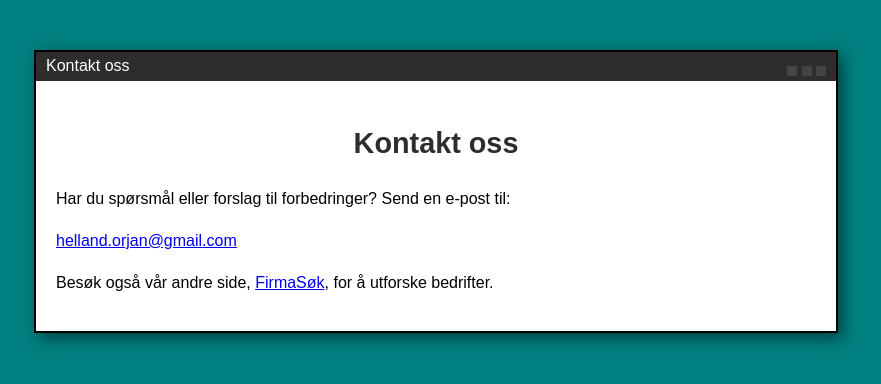
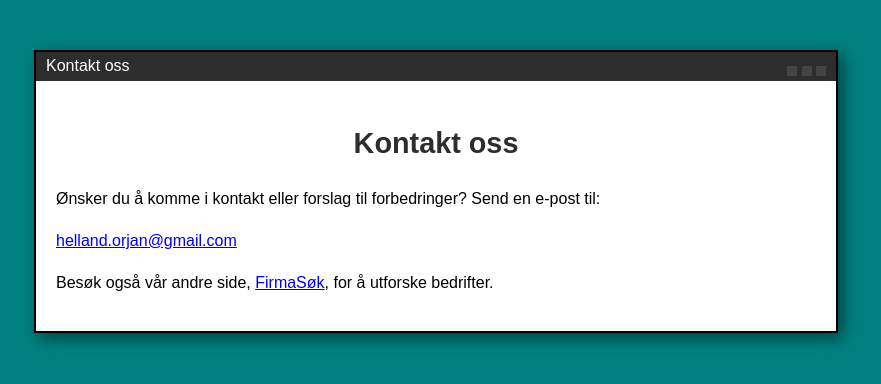
Before and after one commit to Orjanhell/SamlePDF, a Flask app: template templates/kontakt-oss.html in a window 1280 px wide. Shown: the top 384 px of the page, without its empty margins (216-1097 px from the left). Run offline with Flask 3, Linux system fonts and the light colour scheme; the template is opened without the code that fills it, so the values that code supplies are empty.

Commit message:
Update kontakt-oss.html
Endret litt på tekst.

```diff
--- a/templates/kontakt-oss.html
+++ b/templates/kontakt-oss.html
@@ -27,7 +27,7 @@
         </div>
         <main class="pdf-page">
             <h1>Kontakt oss</h1>
-            <p>Har du spørsmål eller forslag til forbedringer? Send en e-post til:</p>
+            <p>Ønsker du å komme i kontakt eller forslag til forbedringer? Send en e-post til:</p>
             <p><a href="mailto:helland.orjan@gmail.com">helland.orjan@gmail.com</a></p>
             <p>Besøk også vår andre side, <a href="https://brreg-sok.onrender.com/" target="_blank">FirmaSøk</a>, for å utforske bedrifter.</p>
         </main>
```
